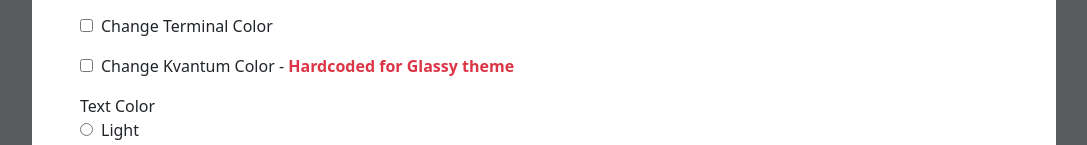
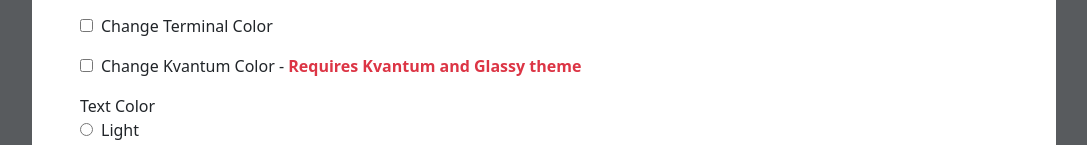
Before and after one commit to Lordpun/BGM-Manager, a React (Vite) app: page / in a window 1280 px wide. Both pictures are taken after a click on the link "Add Background Group". Shown: the part 226-371 px from the top of the page, without its empty margins (96-1183 px from the left). Built offline with nearby package versions, Linux system fonts and the light colour scheme.

Commit message:
Changed the warning for Kvantum

```diff
--- a/src/components/GroupEdit.jsx
+++ b/src/components/GroupEdit.jsx
@@ -31,7 +31,7 @@ function GroupEdit({ groupData, closePopup }) {
 
         <div className="mt-3">
           <input className="me-2" name="changeKvantum" type="checkBox"/>
-          <label>Change Kvantum Color - <span className="text-danger fw-bold">Hardcoded for Glassy theme</span></label>
+          <label>Change Kvantum Color - <span className="text-danger fw-bold">Requires Kvantum and Glassy theme</span></label>
         </div>
 
         <div className="mt-3">
```
